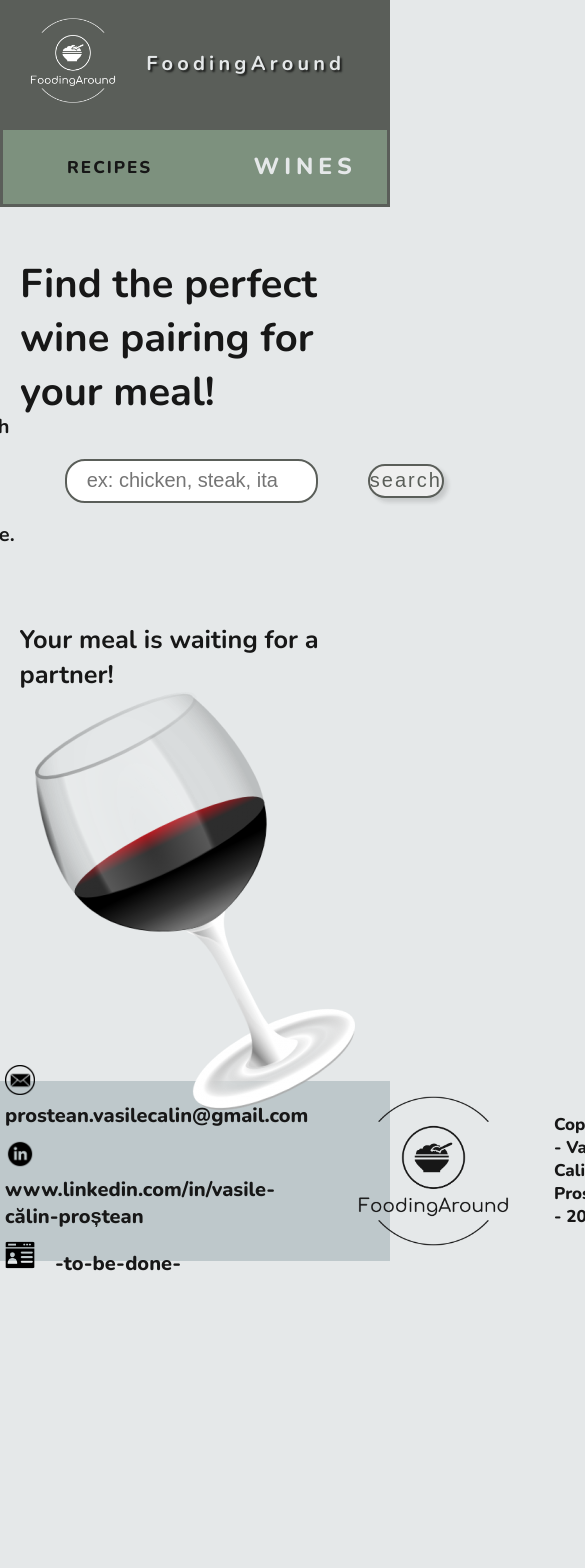
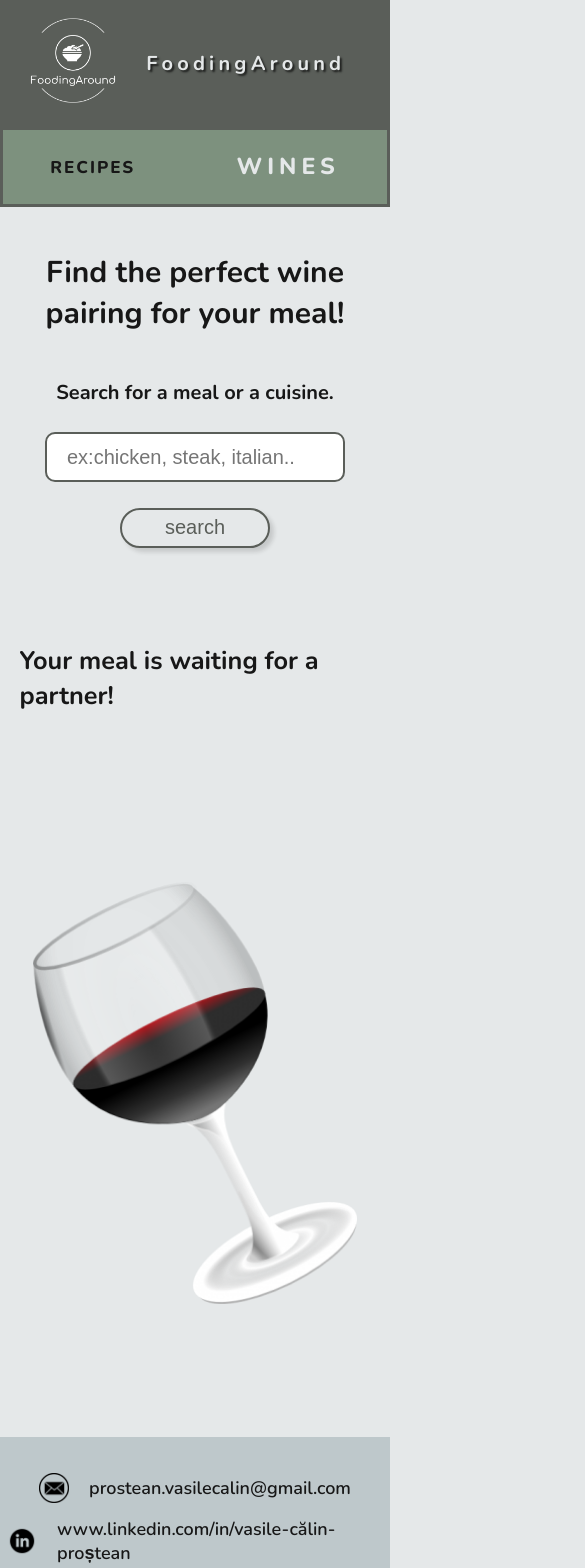
Before and after one commit to CalinP1/FoodingAround, a React (Vite) app: page /wines in a window 390 px wide. Shown: the top 1568 px of the page, 585 px wide, since content can reach past the window. Before the commit the page ends 1282 px from the top, so only its background shows below. Built offline with nearby package versions, Linux system fonts and the light colour scheme.

Commit message:
wine media query done

```diff
--- a/src/components/Footer.module.css
+++ b/src/components/Footer.module.css
@@ -41,3 +41,35 @@
   height: 3rem;
   padding-right: 2rem;
 }
+@media all and (max-width: 600px) {
+  .footer {
+    bottom: 0;
+    background-color: var(--main-color-second);
+    display: flex;
+    height: 50rem;
+    max-width: 100%;
+    flex-direction: column;
+    justify-content: space-around;
+    align-items: center;
+  }
+  .sociallist {
+    list-style: none;
+    display: flex;
+    flex-direction: column;
+    justify-content: space-around;
+    align-items: center;
+  }
+
+  .sociallist li {
+    font-size: 1.8rem;
+    font-weight: 600;
+    padding: 0.7rem;
+  }
+  .iconlist {
+    cursor: default;
+    height: auto;
+    display: flex;
+    justify-content: center;
+    align-items: center;
+  }
+}
--- a/src/components/Pagelist.module.css
+++ b/src/components/Pagelist.module.css
@@ -47,6 +47,7 @@
     justify-content: center;
     align-items: center;
     list-style: none;
+    margin-left: 0vh;
   }
   .secondnav li {
     color: var(--main-text);
--- a/src/pages/Recipes.module.css
+++ b/src/pages/Recipes.module.css
@@ -62,7 +62,7 @@
   border-radius: 2rem;
   border-style: solid;
   border-color: var(--main-color-primary);
-  background-color: var(v);
+  background-color: var(--background-color-primary);
   letter-spacing: 0.2rem;
   font-size: 2rem;
   text-align: center;
--- a/src/pages/Wines.jsx
+++ b/src/pages/Wines.jsx
@@ -68,7 +68,7 @@ function Wine() {
           </h3>
           <input
             type="search"
-            placeholder="ex: chicken, steak, italian.."
+            placeholder="ex:chicken, steak, italian.."
             className={styles.wineFormInput}
             value={foodSearch}
             onChange={(e) => setfoodSearch(e.target.value)}
--- a/src/pages/Wines.module.css
+++ b/src/pages/Wines.module.css
@@ -39,7 +39,7 @@
   border-radius: 2rem;
   border-style: solid;
   border-color: var(--main-color-primary);
-  background-color: var(v);
+  background-color: var(--background-color-primary);
   letter-spacing: 0.2rem;
   font-size: 2rem;
   text-align: center;
@@ -66,3 +66,69 @@
   justify-content: center;
   align-items: center;
 }
+
+@media all and (max-width: 600px) {
+  .wineMainContainer {
+    margin-top: 3rem;
+    height: 120rem;
+    width: 100%;
+    display: flex;
+    align-items: center;
+    justify-content: space-around;
+    flex-direction: column;
+  }
+  .wineHeader {
+    font-size: 3rem;
+    padding: 1.5rem;
+    text-align: center;
+    height: 10rem;
+  }
+
+  .wineFormContainer {
+    margin-top: 3rem;
+    width: 100%;
+    height: 20rem;
+    display: flex;
+    flex-direction: column;
+    justify-content: space-around;
+    align-items: center;
+  }
+  .wineFormHeader {
+    font-size: 2rem;
+    padding-right: 0rem;
+  }
+  .wineFormInput {
+    width: 30rem;
+    height: 5rem;
+    border-radius: 1rem;
+    font-size: 2rem;
+    margin-right: 0rem;
+    border-style: solid;
+    border-color: var(--main-color-primary);
+    color: var(--main-text);
+  }
+  .wineFormButton {
+    width: 15rem;
+    height: 4rem;
+    border-radius: 2rem;
+    border-style: solid;
+    border-color: var(--main-color-primary);
+    background-color: var(--background-color-primary);
+    letter-spacing: 0rem;
+    font-size: 2rem;
+    text-align: center;
+    color: var(--main-color-primary);
+    cursor: pointer;
+    box-shadow: 4px 4px 4px #17171725;
+    transition: all 0.2s;
+  }
+  .wineComponentContainer {
+    margin-top: 0rem;
+    margin-bottom: 5rem;
+    height: 85rem;
+    width: 90%;
+    display: flex;
+    justify-content: center;
+    align-items: center;
+  }
+}
```
